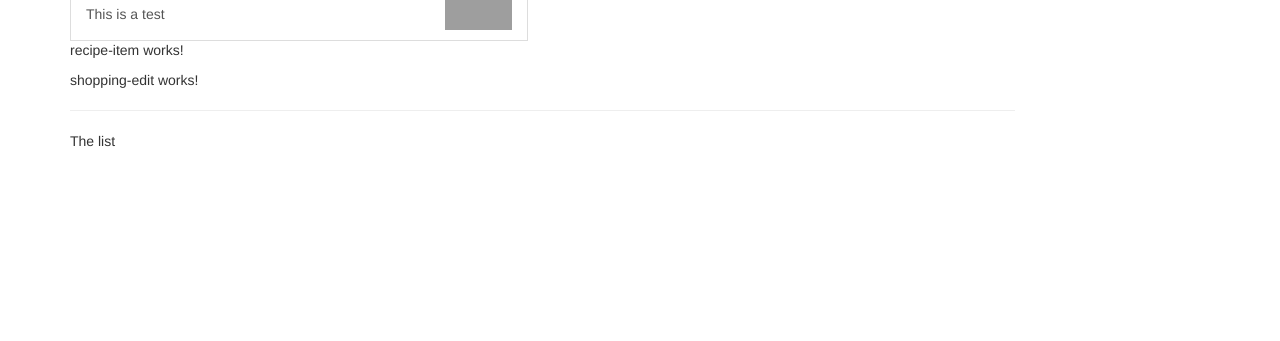
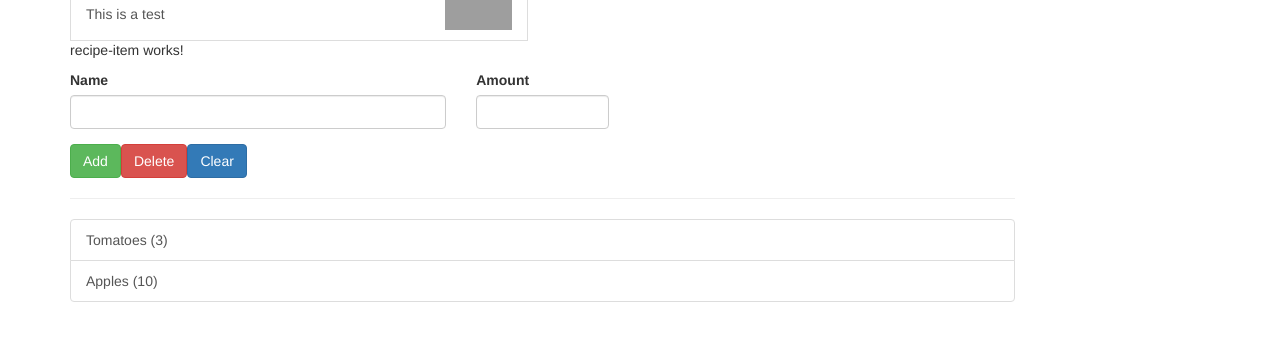
Before and after one commit to jromano8954/angular-cookbook, an Angular app: page / in a window 1280 px wide. Shown: the part 249-590 px from the top of the page. Built offline with nearby package versions, Linux system fonts and the light colour scheme; grey boxes are pictures that could not be loaded.

Commit message:
Shopping List with edit layout complete

```diff
--- /dev/null
+++ b/src/app/shared/ingredient.model.ts
@@ -0,0 +1,3 @@
+export class Ingredient{
+    constructor(public name: string, public amount: number) {}
+}
--- a/src/app/shopping-list/shopping-edit/shopping-edit.component.html
+++ b/src/app/shopping-list/shopping-edit/shopping-edit.component.html
@@ -1,3 +1,23 @@
-<p>
-  shopping-edit works!
-</p>
+<div class="row">
+  <div class="col-xs-12">
+    <form action="">
+      <div class="row">
+        <div class="col-sm-5 form-group">
+          <label for="name">Name</label>
+          <input type="text" id="name" class="form-control">
+        </div>
+        <div class="col-sm-2 form-group">
+          <label for="amount">Amount</label>
+          <input type="number" id="amount" class="form-control">
+        </div>
+      </div>
+      <div class="row">
+        <div class="col-xs-12">
+          <button class="btn btn-success" type="submit">Add</button>
+          <button class="btn btn-danger" type="button">Delete</button>
+          <button class="btn btn-primary" type="button">Clear</button>
+        </div>
+      </div>
+    </form>
+  </div>
+</div>
--- a/src/app/shopping-list/shopping-list.component.html
+++ b/src/app/shopping-list/shopping-list.component.html
@@ -2,6 +2,12 @@
   <div class="col-xs-10">
     <app-shopping-edit></app-shopping-edit>
     <hr>
-    <p>The list</p>
+    <ul class="list-group">
+      <a style="cursor: pointer;"
+      class="list-group-item"
+      *ngFor='let ingredient of ingredients'>
+      {{ingredient.name}} ({{ingredient.amount}})
+    </a>
+    </ul>
   </div>
 </div>
--- a/src/app/shopping-list/shopping-list.component.ts
+++ b/src/app/shopping-list/shopping-list.component.ts
@@ -1,11 +1,15 @@
 import { Component, OnInit } from '@angular/core';
-
+import {Ingredient} from '../shared/ingredient.model'
 @Component({
   selector: 'app-shopping-list',
   templateUrl: './shopping-list.component.html',
   styleUrls: ['./shopping-list.component.css']
 })
 export class ShoppingListComponent implements OnInit {
+  ingredients: Ingredient[] = [
+    new Ingredient('Tomatoes',3),
+    new Ingredient('Apples',10),
+  ];
 
   constructor() { }
 
```
